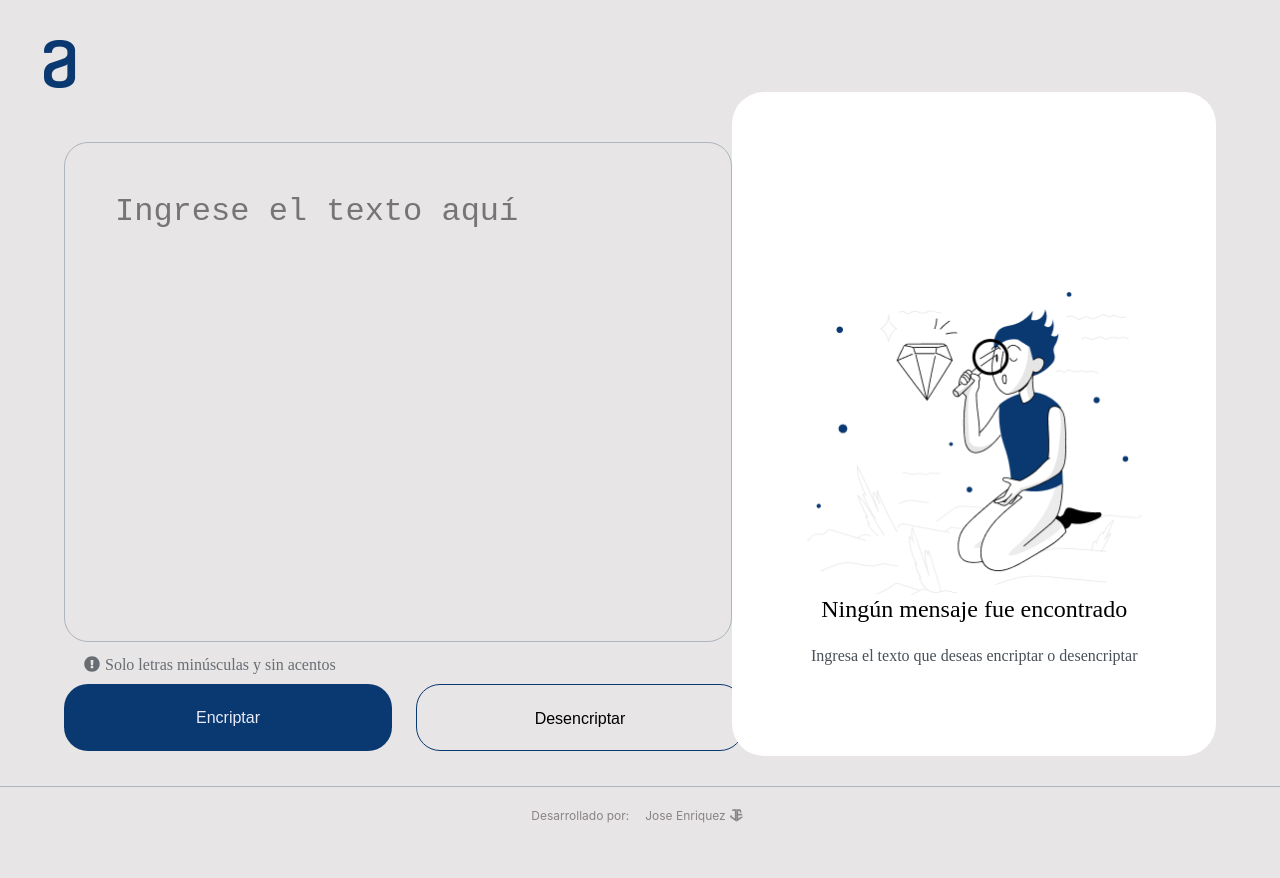
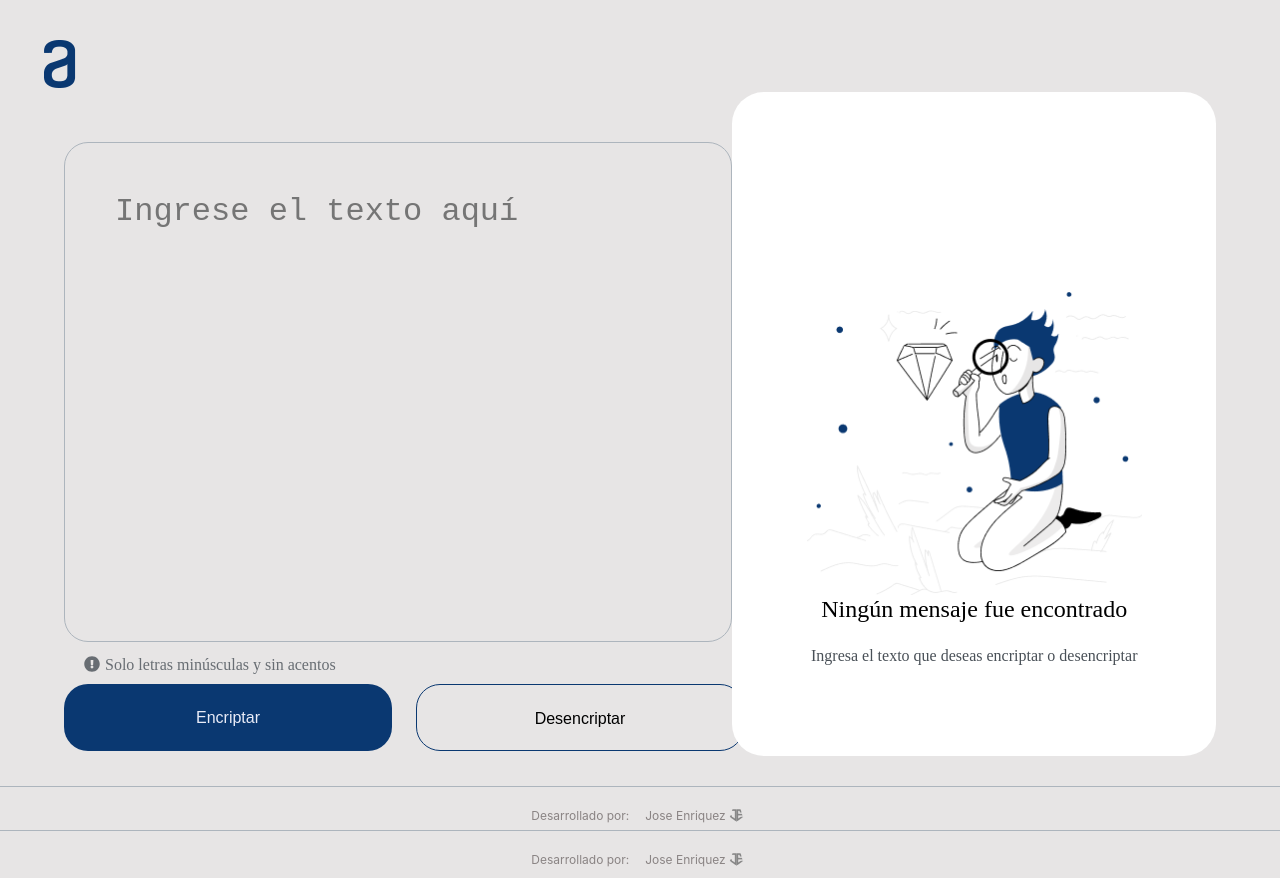
Before and after one commit to JoseEnriquez88/Alura, a React (Vite) app: page / in a window 1280 px wide. Before the commit the page ends 834 px from the top, so only its background shows below. Built offline with nearby package versions, Linux system fonts and the light colour scheme.

Commit message:
app updated

```diff
--- a/src/App.jsx
+++ b/src/App.jsx
@@ -1,9 +1,11 @@
 import Home from "./components/Home/Home";
+import Footer from "./components/Footer/Footer"
 
 const App = () => {
   return (
     <>
       <Home />
+      <Footer/>
     </>
   );
 };
```
